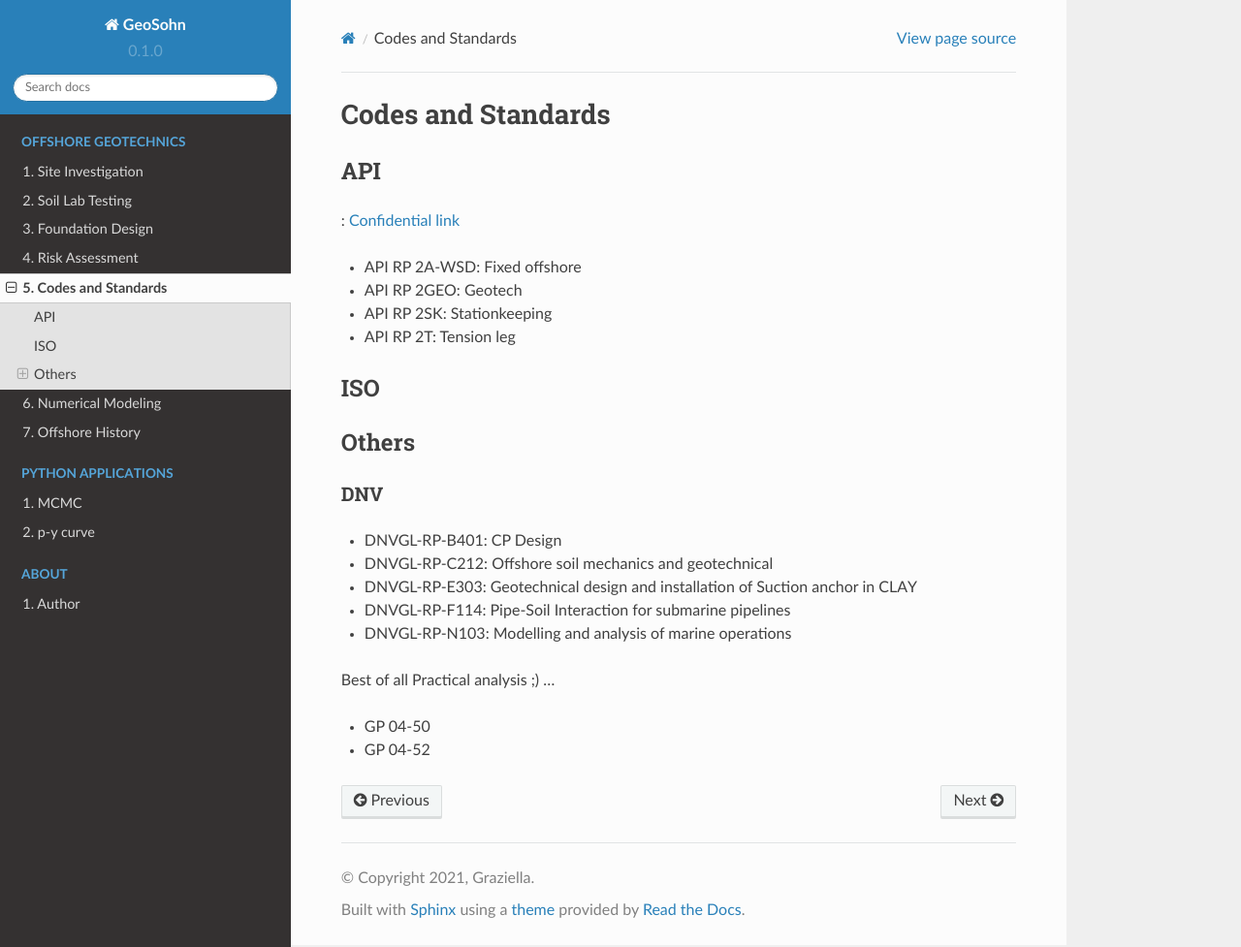
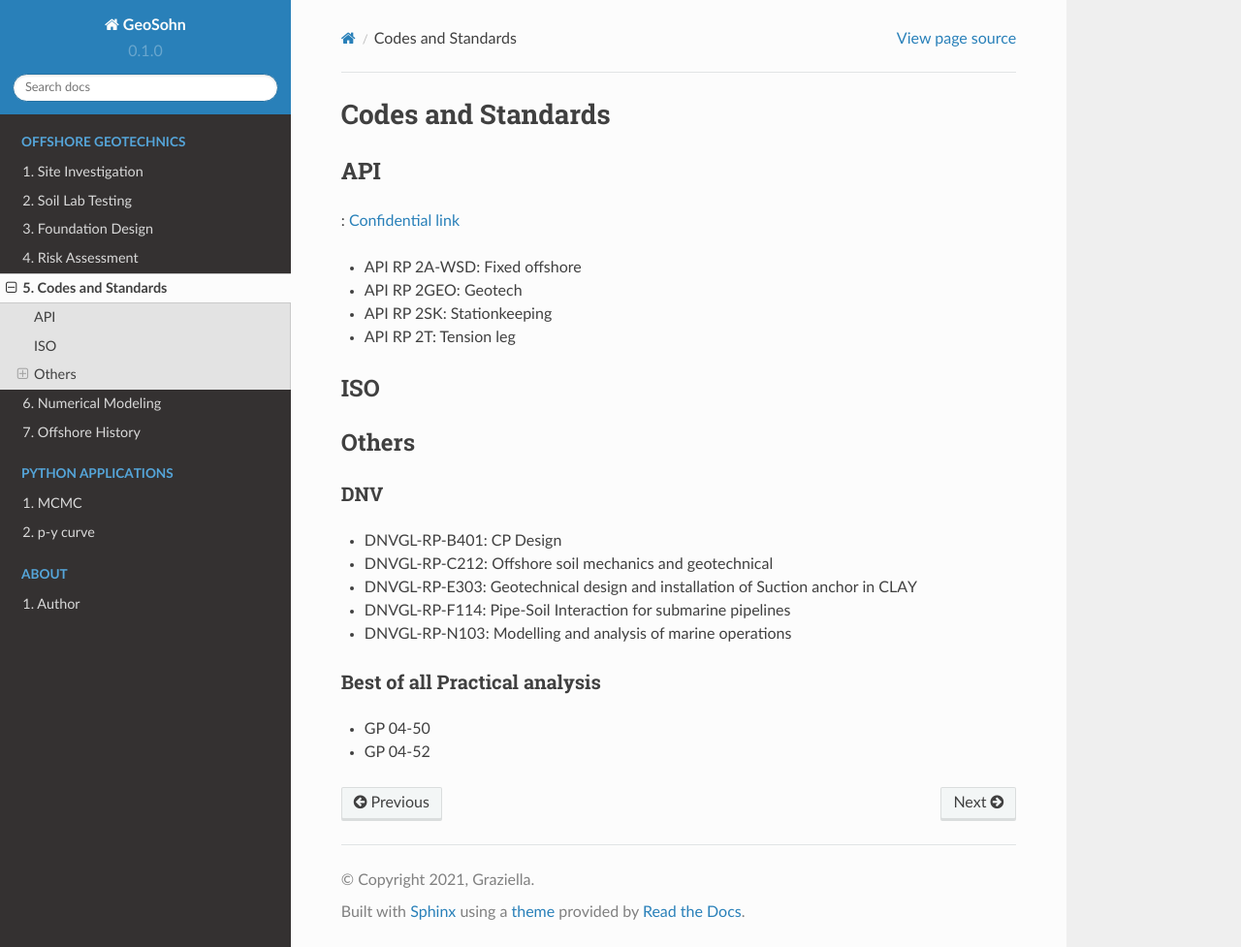
Before and after one commit to jrson11/GeoSohn, a Sphinx documentation site: the page built from docs/source/5-Codes_and_Standards.rst, in a window 1280 px wide and 977 px high. Shown: the whole window at 97% size. Built offline with Sphinx 7.4.7 and the Read the Docs theme 2.0.0, drawn with Linux system fonts in a browser that asks for light colours; pages that are not in the unit, such as notebooks, are missing from menus.

```diff
--- a/docs/source/5-Codes_and_Standards.rst
+++ b/docs/source/5-Codes_and_Standards.rst
@@ -34,8 +34,8 @@ DNV
 - DNVGL-RP-F114: Pipe-Soil Interaction for submarine pipelines
 - DNVGL-RP-N103: Modelling and analysis of marine operations
 
-Best of all Practical analysis ;)
-...
+Best of all Practical analysis
+..............................
 
 - GP 04-50
 - GP 04-52
```
